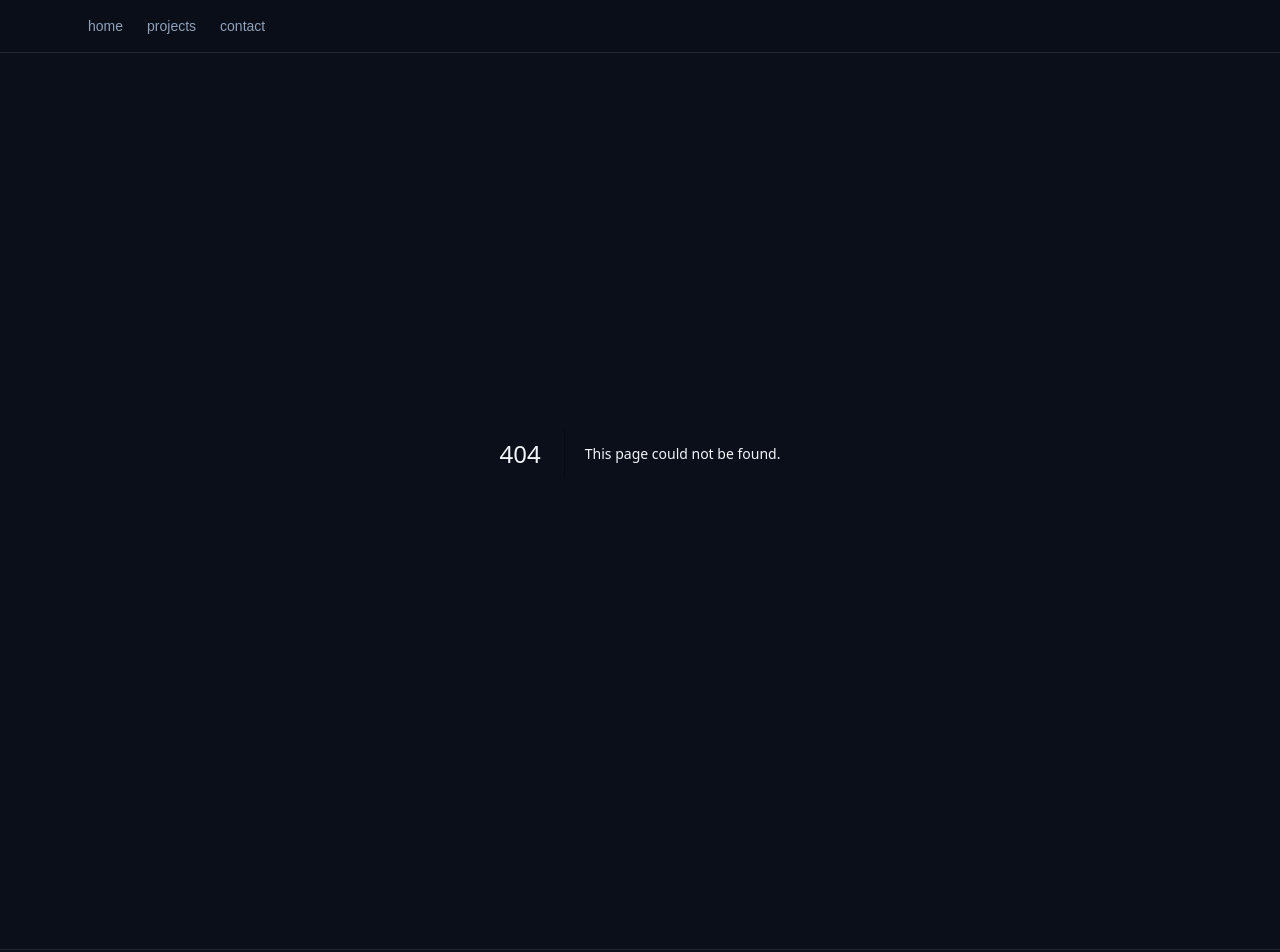
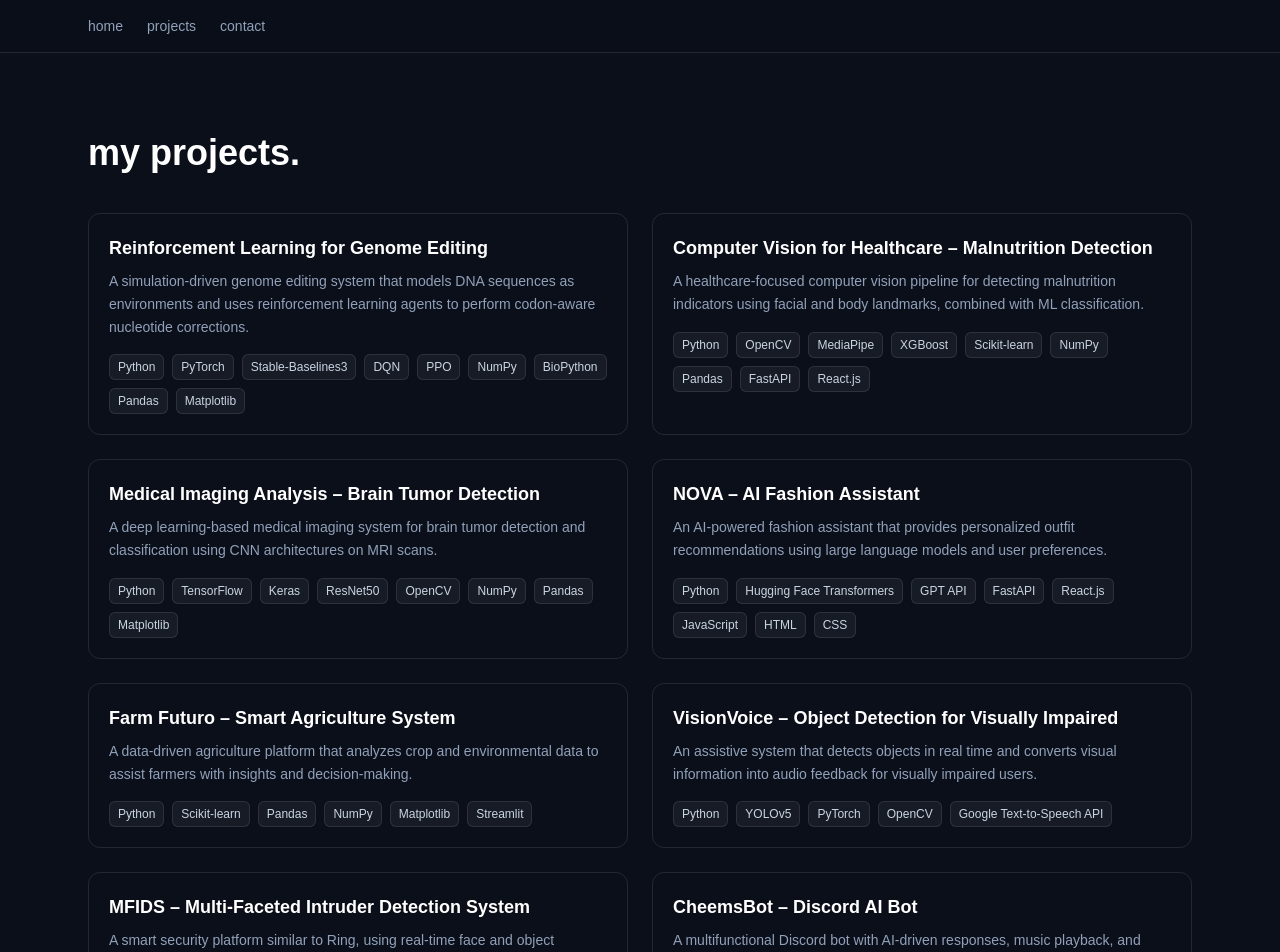
Before and after one commit to H3r-b/Portfolio, a Next.js app: page /projects in a window 1280 px wide. Before the commit this address had no page. Shown: the top 952 px of the page. Built offline with nearby package versions, Linux system fonts and the light colour scheme.

Commit message:
Added projects;made project page

```diff
--- /dev/null
+++ b/app/projects/page.tsx
@@ -0,0 +1,163 @@
+export default function ProjectsPage() {
+  return (
+    <main className="max-w-6xl mx-auto px-6 py-20">
+      {/* PAGE TITLE */}
+      <h1 className="text-3xl md:text-4xl font-bold text-white mb-10">
+        my projects.
+      </h1>
+
+      {/* PROJECT GRID */}
+      <div className="grid md:grid-cols-2 gap-6">
+        <ProjectCard
+          title="Reinforcement Learning for Genome Editing"
+          description="A simulation-driven genome editing system that models DNA sequences as environments and uses reinforcement learning agents to perform codon-aware nucleotide corrections."
+          tech={[
+            'Python',
+            'PyTorch',
+            'Stable-Baselines3',
+            'DQN',
+            'PPO',
+            'NumPy',
+            'BioPython',
+            'Pandas',
+            'Matplotlib',
+          ]}
+        />
+
+        <ProjectCard
+          title="Computer Vision for Healthcare – Malnutrition Detection"
+          description="A healthcare-focused computer vision pipeline for detecting malnutrition indicators using facial and body landmarks, combined with ML classification."
+          tech={[
+            'Python',
+            'OpenCV',
+            'MediaPipe',
+            'XGBoost',
+            'Scikit-learn',
+            'NumPy',
+            'Pandas',
+            'FastAPI',
+            'React.js',
+          ]}
+        />
+
+        <ProjectCard
+          title="Medical Imaging Analysis – Brain Tumor Detection"
+          description="A deep learning-based medical imaging system for brain tumor detection and classification using CNN architectures on MRI scans."
+          tech={[
+            'Python',
+            'TensorFlow',
+            'Keras',
+            'ResNet50',
+            'OpenCV',
+            'NumPy',
+            'Pandas',
+            'Matplotlib',
+          ]}
+        />
+
+        <ProjectCard
+          title="NOVA – AI Fashion Assistant"
+          description="An AI-powered fashion assistant that provides personalized outfit recommendations using large language models and user preferences."
+          tech={[
+            'Python',
+            'Hugging Face Transformers',
+            'GPT API',
+            'FastAPI',
+            'React.js',
+            'JavaScript',
+            'HTML',
+            'CSS',
+          ]}
+        />
+
+        <ProjectCard
+          title="Farm Futuro – Smart Agriculture System"
+          description="A data-driven agriculture platform that analyzes crop and environmental data to assist farmers with insights and decision-making."
+          tech={[
+            'Python',
+            'Scikit-learn',
+            'Pandas',
+            'NumPy',
+            'Matplotlib',
+            'Streamlit',
+          ]}
+        />
+
+        <ProjectCard
+          title="VisionVoice – Object Detection for Visually Impaired"
+          description="An assistive system that detects objects in real time and converts visual information into audio feedback for visually impaired users."
+          tech={[
+            'Python',
+            'YOLOv5',
+            'PyTorch',
+            'OpenCV',
+            'Google Text-to-Speech API',
+          ]}
+        />
+
+        <ProjectCard
+          title="MFIDS – Multi-Faceted Intruder Detection System"
+          description="A smart security platform similar to Ring, using real-time face and object recognition to trigger alerts or automated actions such as access control."
+          tech={[
+            'Python',
+            'OpenCV',
+            'YOLO',
+            'Face Recognition',
+            'Node.js',
+            'Express.js',
+            'React.js',
+            'JavaScript',
+            'HTML',
+            'CSS',
+          ]}
+        />
+
+        <ProjectCard
+          title="CheemsBot – Discord AI Bot"
+          description="A multifunctional Discord bot with AI-driven responses, music playback, and user interaction features."
+          tech={[
+            'Python',
+            'Discord.py',
+            'Spotify API',
+            'SQLite',
+          ]}
+        />
+      </div>
+    </main>
+  )
+}
+
+/* ===================== CARD ===================== */
+
+function ProjectCard({
+  title,
+  description,
+  tech,
+}: {
+  title: string
+  description: string
+  tech: string[]
+}) {
+  return (
+    <div className="border border-white/10 rounded-xl p-5 bg-transparent hover:border-white/20 transition">
+      <h3 className="text-lg font-semibold text-white mb-2">
+        {title}
+      </h3>
+
+      <p className="text-sm text-slate-400 leading-relaxed mb-4">
+        {description}
+      </p>
+
+      <div className="flex flex-wrap gap-2">
+        {tech.map((item) => (
+          <span
+            key={item}
+            className="px-2 py-1 text-xs rounded-md bg-white/5 border border-white/10 text-slate-300"
+          >
+            {item}
+          </span>
+        ))}
+      </div>
+    </div>
+  )
+}
--- a/components/sections/Projects.tsx
+++ b/components/sections/Projects.tsx
@@ -1,8 +1,134 @@
+import Link from 'next/link'
+
 export default function Projects() {
   return (
     <section id="projects" className="max-w-6xl mx-auto px-6 py-20">
-      <h2 className="text-2xl font-semibold mb-6">Projects</h2>
-      <p className="text-slate-400">Coming soon</p>
+      {/* HEADER */}
+      <div className="flex items-center justify-between mb-8">
+        <h2 className="text-2xl md:text-3xl font-bold text-white">
+          featured projects
+        </h2>
+
+        <Link
+          href="/projects"
+          className="flex items-center gap-1 text-sm text-slate-400 hover:text-white transition"
+        >
+          view more →
+        </Link>
+      </div>
+
+      {/* GRID */}
+      <div className="grid md:grid-cols-2 gap-6">
+        {/* PROJECT 1 */}
+        <ProjectCard
+          image="/genome-rl.png"
+          title="Reinforcement Learning for Genome Editing"
+          description="A simulation-driven genome editing framework that models DNA sequences as dynamic environments. Reinforcement learning agents trained with DQN and PPO learn to perform codon-aware nucleotide edits, optimizing edit accuracy while minimizing off-target mutations. The system demonstrates how sequential decision-making can be applied to complex biological editing problems, achieving faster convergence and higher precision compared to heuristic methods."
+          tags={[
+            'Python',
+            'PyTorch',
+            'Reinforcement Learning',
+            'DQN',
+            'PPO',
+            'Bioinformatics',
+          ]}
+          links={[
+            { label: 'Source', href: '#' },
+          ]}
+        />
+
+        {/* PROJECT 2 */}
+        <ProjectCard
+          image="/mfids.png"
+          title="MFIDS – Multi-Faceted Intruder Detection System"
+          description="A smart, camera-based security platform , designed to be fully programmable and extensible. MFIDS uses real-time computer vision to detect and recognize people, triggering automated actions such as unlocking doors or activating connected devices for authorized users. When unknown individuals are detected, the system raises alerts and flags anomalies, making it adaptable to a wide range of security and access-control scenarios beyond just door locks."
+          tags={[
+            'Python',
+            'OpenCV',
+            'YOLO',
+            'Computer Vision',
+            'Security Systems',
+            'IoT Integration',
+          ]}
+          links={[
+            { label: 'Source', href: '#' },
+          ]}
+        />
+      </div>
     </section>
   )
 }
+
+/* ===================== CARD ===================== */
+
+function ProjectCard({
+  image,
+  title,
+  description,
+  tags,
+  links,
+}: {
+  image: string
+  title: string
+  description: string
+  tags: string[]
+  links: { label: string; href: string }[]
+}) {
+  return (
+    <div className="border border-white/10 rounded-xl p-5 bg-transparent hover:border-white/20 transition">
+      {/* IMAGE */}
+      <div className="rounded-lg overflow-hidden mb-4 bg-black/40">
+        <img
+          src={image}
+          alt={title}
+          className="w-full h-48 object-cover"
+        />
+      </div>
+
+      {/* TITLE */}
+      <h3 className="text-lg font-semibold text-white mb-2">
+        {title}
+      </h3>
+
+      {/* DESCRIPTION */}
+      <p className="text-sm text-slate-400 leading-relaxed mb-4">
+        {description}
+      </p>
+
+      {/* TAGS */}
+      <div className="flex flex-wrap gap-2 mb-4">
+        {tags.map((tag) => (
+          <span
+            key={tag}
+            className="px-2 py-1 text-xs rounded-md bg-white/5 border border-white/10 text-slate-300"
+          >
+            {tag}
+          </span>
+        ))}
+      </div>
+
+      {/* BUTTONS */}
+      <div className="flex gap-3 flex-wrap">
+        {links.map((link) => (
+          <a
+            key={link.label}
+            href={link.href}
+            target="_blank"
+            rel="noopener noreferrer"
+            className="
+              inline-flex items-center
+              px-3 py-1.5
+              rounded-md
+              bg-white text-black
+              text-sm font-medium
+              hover:bg-slate-200
+              transition
+            "
+          >
+            {link.label}
+          </a>
+        ))}
+      </div>
+    </div>
+  )
+}
```
